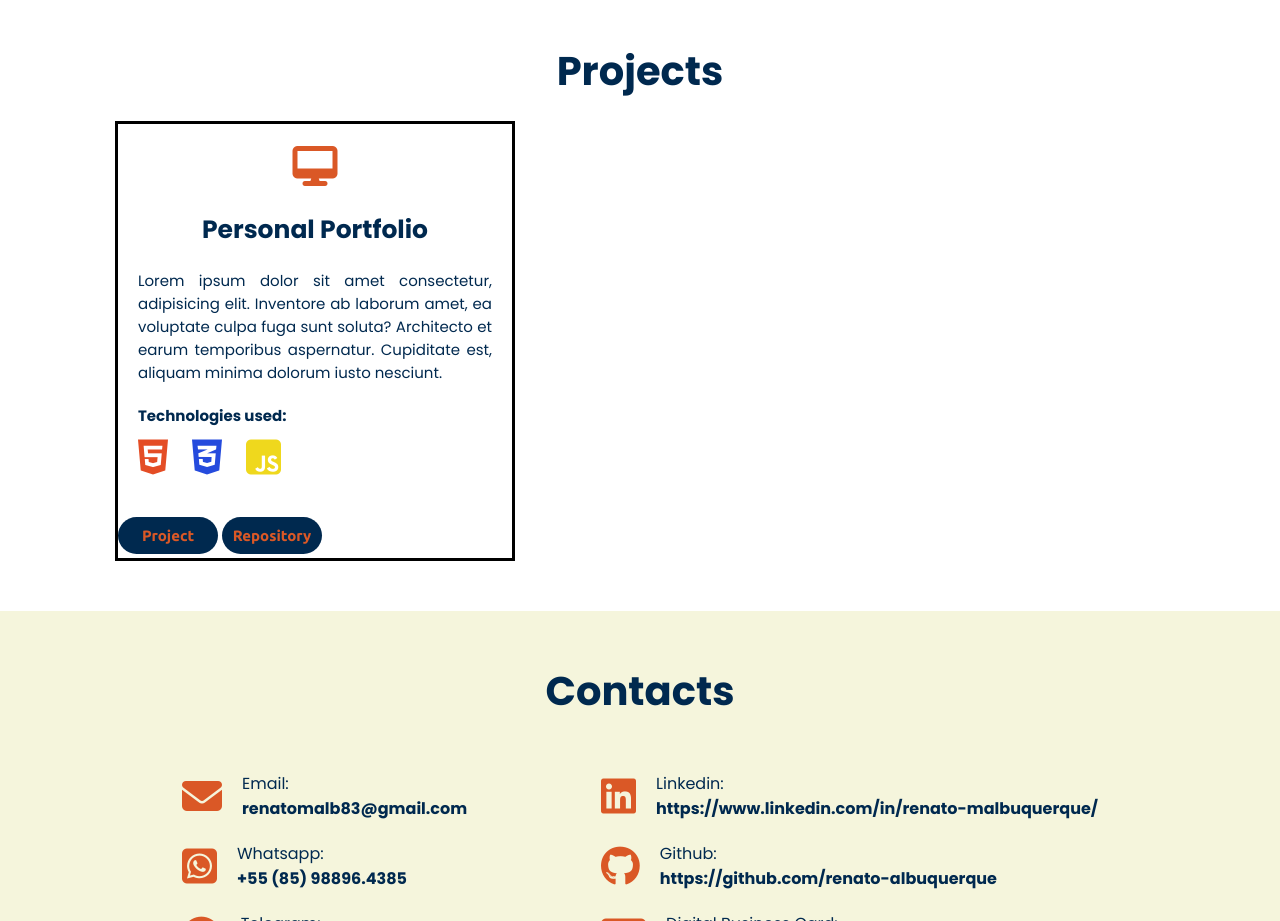
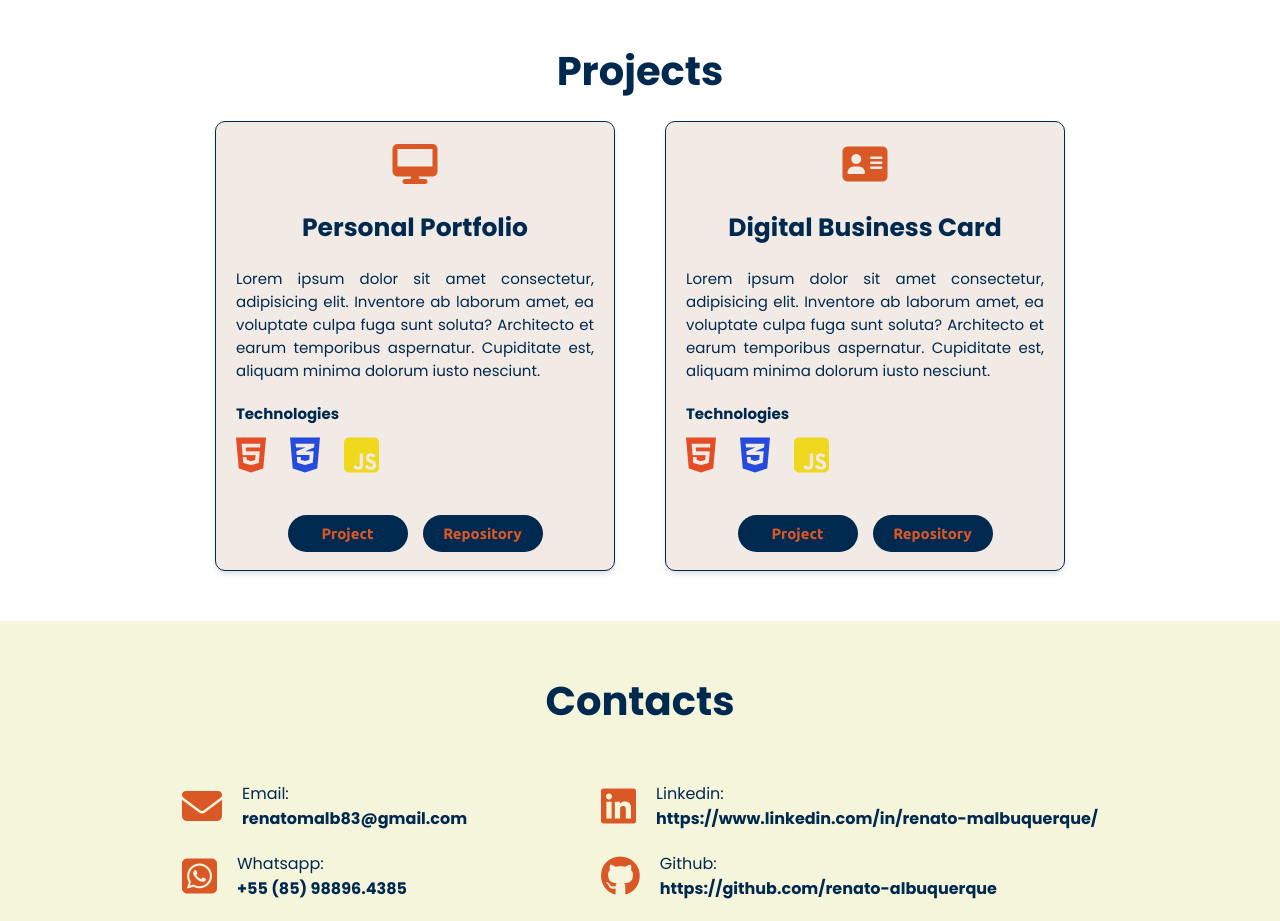
Before and after one commit to renato-albuquerque/rma-portfolio, a plain HTML site: page index.html in a window 1280 px wide. Shown: the part 2920-3841 px from the top of the page. Drawn offline with Linux system fonts and the light colour scheme.

Commit message:
updated section projects

```diff
--- a/index.html
+++ b/index.html
@@ -196,6 +196,7 @@
         <div class="projects-max-width">
             <h2>Projects</h2>
 
+            <div class="projects-all-cards">
                 <div class="projects-cards">
                     <div class="projects-image">
                         <i class="fa-solid fa-desktop"></i>
@@ -205,7 +206,7 @@
                         <p>Lorem ipsum dolor sit amet consectetur, adipisicing elit. Inventore ab laborum amet, ea voluptate culpa fuga sunt soluta? Architecto et earum temporibus aspernatur. Cupiditate est, aliquam minima dolorum iusto nesciunt.</p>
                     </div>
                     <div class="projects-tech-used">
-                    <h3>Technologies used:</h3>
+                        <h3>Technologies</h3>
                         <i class="fa-brands fa-html5"></i>
                         <i class="fa-brands fa-css3-alt"></i>
                         <i class="fa-brands fa-square-js"></i>
@@ -213,6 +214,27 @@
                     <div class="projects-all-buttons">
                         <a href="#" target="_blank"><button class="projects-buttons">Project</button></a>
                         <a href="#" target="_blank"><button class="projects-buttons">Repository</button></a>
+                    </div>
+                </div>
+
+                <div class="projects-cards">
+                    <div class="projects-image">
+                        <i class="fa-solid fa-address-card"></i>
+                    </div>
+                    <div class="projects-texts">
+                        <h2>Digital Business Card</h2>
+                        <p>Lorem ipsum dolor sit amet consectetur, adipisicing elit. Inventore ab laborum amet, ea voluptate culpa fuga sunt soluta? Architecto et earum temporibus aspernatur. Cupiditate est, aliquam minima dolorum iusto nesciunt.</p>
+                    </div>
+                    <div class="projects-tech-used">
+                        <h3>Technologies</h3>
+                        <i class="fa-brands fa-html5"></i>
+                        <i class="fa-brands fa-css3-alt"></i>
+                        <i class="fa-brands fa-square-js"></i>
+                    </div>
+                    <div class="projects-all-buttons">
+                        <a href="#" target="_blank"><button class="projects-buttons">Project</button></a>
+                        <a href="#" target="_blank"><button class="projects-buttons">Repository</button></a>
+                    </div>
                 </div>
             </div>
 
--- a/style.css
+++ b/style.css
@@ -466,10 +466,19 @@ header .fa-share-nodes:hover {
     text-align: center;
 }
 
+.projects .projects-all-cards {
+    display: flex;
+    justify-content: center;
+    gap: 5rem;
+}
+
 .projects .projects-cards {
-    border-style: solid;
+    border: 0.1rem solid #00294F;
+    background-color: #F2EAE4;
+    border-radius: 1rem;
+    box-shadow: 0 4px 6px -1px rgba(0, 0, 0, 0.1),0 2px 4px -1px rgba(0, 0, 0, 0.06);
     width: 40rem;
-    height: 44rem;
+    height: 45rem;
 }
 
 .projects .projects-cards .projects-image {
@@ -521,20 +530,19 @@ header .fa-share-nodes:hover {
     color: #EFD81D;
 }
 
-.projects .projects-cards .projects-buttons {
+.projects .projects-cards .projects-all-buttons {
     margin-bottom: 2rem;
     padding: 0 2rem;
-    /* display: flex;
-    justify-content: flex-end;
-    gap: 2rem; */
+    display: flex;
+    justify-content: center;
+    gap: 1.5rem;
 }
 
 .projects .projects-cards .projects-all-buttons .projects-buttons {
     background-color: #00294F;
-    text-align: center;
     color: #DA5826;
     padding: 1rem;
-    width: 10rem;
+    width: 12rem;
     font-size: 1.5rem;
     font-weight: bold;
     font-family: 'Ubuntu', sans-serif;
```
Lines whose indentation alone changed are shown as unchanged.
